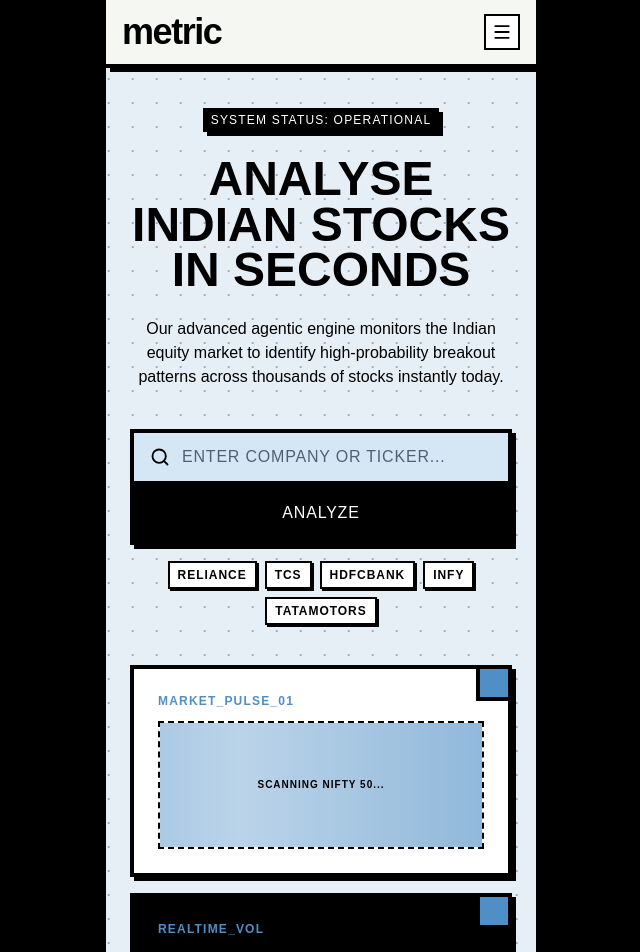
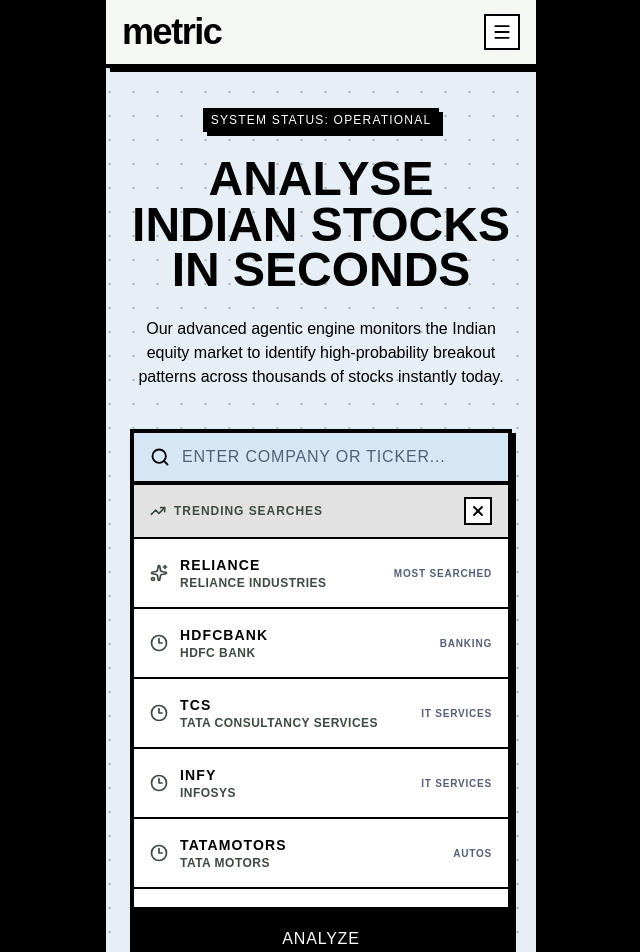
Before and after one commit to threeoneonetwo/metric-stocks-analyser, a Next.js app: page / in a window 1280 px wide. Shown: the top 952 px of the page, without its empty margins (319-959 px from the left). Built offline with nearby package versions, Linux system fonts and the light colour scheme.

Commit message:
Add animated ticker search dropdown

```diff
--- a/app/globals.css
+++ b/app/globals.css
@@ -160,6 +160,33 @@
   transform: translate(4px, 4px);
 }
 
+.search-dropdown {
+  animation: dropdownOpen 180ms cubic-bezier(0.2, 0.8, 0.2, 1) both;
+  transform-origin: top center;
+  will-change: opacity, transform, clip-path;
+}
+
+.search-dropdown-list {
+  max-height: min(24rem, 46vh);
+  overscroll-behavior: contain;
+  scrollbar-color: var(--metric-black) var(--metric-surface-variant);
+  scrollbar-width: thin;
+}
+
+.search-dropdown-list::-webkit-scrollbar {
+  width: 10px;
+}
+
+.search-dropdown-list::-webkit-scrollbar-track {
+  background: var(--metric-surface-variant);
+  border-left: 2px solid var(--metric-black);
+}
+
+.search-dropdown-list::-webkit-scrollbar-thumb {
+  background: var(--metric-black);
+  border: 2px solid var(--metric-surface-variant);
+}
+
 @media (hover: hover) and (pointer: fine) {
   :where(a, button, label, tr, .surface, .neo-shadow, .neo-shadow-sm, article > section, main > section > section) {
     transition:
@@ -240,6 +267,19 @@
   }
 }
 
+@keyframes dropdownOpen {
+  from {
+    clip-path: inset(0 0 100% 0);
+    opacity: 0;
+    transform: translateY(-6px) scaleY(0.96);
+  }
+  to {
+    clip-path: inset(0 0 0 0);
+    opacity: 1;
+    transform: translateY(0) scaleY(1);
+  }
+}
+
 @keyframes scan {
   from {
     background-position: 200% 0;
--- a/app/page.tsx
+++ b/app/page.tsx
@@ -1,5 +1,4 @@
 import Link from "next/link";
-import coldStartTickers from "@/data/coldStartTickers.json";
 import { FooterBar, TopBar } from "@/components/site-chrome";
 import { TickerSearch } from "@/components/ticker-search";
 
@@ -26,22 +25,9 @@
           </p>
         </div>
 
-        <section id="ticker-search" className="scroll-mt-20 flex flex-col gap-4">
+        <section id="ticker-search" className="scroll-mt-20">
           <div className="animate-entrance delay-3">
             <TickerSearch />
-          </div>
-          <div className="flex flex-wrap justify-center gap-2">
-            {coldStartTickers.map((item, index) => (
-              <Link
-                key={item.ticker}
-                href={`/analyze/${item.ticker}`}
-                className="neo-press border-2 border-black bg-white px-2 py-1 font-mono text-xs font-bold uppercase tracking-[0.08em] neo-shadow-sm transition hover:-translate-x-0.5 hover:-translate-y-0.5 hover:bg-metric-green-bright"
-                title={item.name}
-                style={{ animationDelay: `${0.4 + index * 0.06}s` }}
-              >
-                {item.ticker}
-              </Link>
-            ))}
           </div>
         </section>
 
--- a/components/ticker-search.tsx
+++ b/components/ticker-search.tsx
@@ -1,7 +1,8 @@
 "use client";
 
 import { useRouter } from "next/navigation";
-import { Search } from "lucide-react";
+import { Clock3, Search, Sparkles, TrendingUp, X } from "lucide-react";
+import { useMemo, useState } from "react";
 import { useForm } from "react-hook-form";
 import { z } from "zod";
 import { zodResolver } from "@hookform/resolvers/zod";
@@ -12,12 +13,36 @@
 
 type TickerForm = z.infer<typeof tickerSchema>;
 
+const searchSuggestions = [
+  { ticker: "RELIANCE", name: "Reliance Industries", meta: "Most searched" },
+  { ticker: "HDFCBANK", name: "HDFC Bank", meta: "Banking" },
+  { ticker: "TCS", name: "Tata Consultancy Services", meta: "IT services" },
+  { ticker: "INFY", name: "Infosys", meta: "IT services" },
+  { ticker: "TATAMOTORS", name: "Tata Motors", meta: "Autos" },
+  { ticker: "BHARTIARTL", name: "Bharti Airtel", meta: "Telecom" },
+];
+
 export function TickerSearch() {
   const router = useRouter();
+  const [isDropdownOpen, setIsDropdownOpen] = useState(false);
   const form = useForm<TickerForm>({
     resolver: zodResolver(tickerSchema),
     defaultValues: { query: "" },
   });
+  const query = form.watch("query").trim();
+  const filteredSuggestions = useMemo(() => {
+    const normalizedQuery = query.toLowerCase();
+
+    if (!normalizedQuery) {
+      return searchSuggestions;
+    }
+
+    return searchSuggestions.filter((item) => {
+      const searchable = `${item.ticker} ${item.name}`.toLowerCase();
+      return searchable.includes(normalizedQuery);
+    });
+  }, [query]);
+  const queryField = form.register("query");
 
   async function onSubmit(values: TickerForm) {
     const query = values.query.trim();
@@ -32,21 +57,100 @@
     });
   }
 
+  function openSuggestion(ticker: string) {
+    setIsDropdownOpen(false);
+    form.setValue("query", ticker, { shouldValidate: true });
+    router.push(`/analyze/${ticker}`);
+  }
+
   return (
     <form
       onSubmit={form.handleSubmit(onSubmit)}
       className="flex w-full flex-col gap-0 neo-shadow"
+      onBlur={() => window.setTimeout(() => setIsDropdownOpen(false), 120)}
     >
       <label className="flex min-w-0 flex-1 items-center gap-3 border-4 border-black bg-metric-finance-accent-soft px-4 py-3">
         <Search className="shrink-0" size={20} strokeWidth={2.2} />
         <input
           autoFocus
           aria-label="Company name or stock ticker"
+          aria-expanded={isDropdownOpen}
+          aria-haspopup="listbox"
+          aria-controls="ticker-search-dropdown"
           placeholder="ENTER COMPANY OR TICKER..."
+          role="combobox"
           className="min-w-0 flex-1 bg-transparent font-mono text-sm font-bold uppercase tracking-[0.05em] text-black outline-none placeholder:text-metric-blue"
-          {...form.register("query")}
+          name={queryField.name}
+          ref={queryField.ref}
+          onBlur={queryField.onBlur}
+          onChange={(event) => {
+            setIsDropdownOpen(true);
+            void queryField.onChange(event);
+          }}
+          onFocus={() => setIsDropdownOpen(true)}
+          onClick={() => setIsDropdownOpen(true)}
         />
       </label>
+      {isDropdownOpen ? (
+        <div
+          id="ticker-search-dropdown"
+          role="listbox"
+          className="search-dropdown border-x-4 border-b-4 border-black bg-white"
+          onMouseDown={(event) => event.preventDefault()}
+        >
+          <div className="flex items-center justify-between gap-3 border-b-2 border-black bg-metric-surface-variant px-4 py-3">
+            <div className="flex min-w-0 items-center gap-2 font-mono text-xs font-bold uppercase tracking-[0.08em] text-metric-muted">
+              <TrendingUp size={16} strokeWidth={2.4} />
+              Trending searches
+            </div>
+            <button
+              type="button"
+              aria-label="Close search suggestions"
+              className="neo-press flex h-7 w-7 shrink-0 items-center justify-center border-2 border-black bg-white text-black hover:bg-metric-finance-accent-soft"
+              onClick={() => setIsDropdownOpen(false)}
+            >
+              <X size={16} strokeWidth={2.8} />
+            </button>
+          </div>
+          <div className="search-dropdown-list grid overflow-y-auto">
+            {filteredSuggestions.length > 0 ? (
+              filteredSuggestions.map((item, index) => (
+                <button
+                  key={item.ticker}
+                  type="button"
+                  role="option"
+                  aria-selected="false"
+                  className="flex items-center justify-between gap-4 border-b-2 border-black px-4 py-4 text-left transition last:border-b-0 hover:bg-metric-finance-accent-soft"
+                  onClick={() => openSuggestion(item.ticker)}
+                >
+                  <span className="flex min-w-0 items-center gap-3">
+                    {index === 0 && !query ? (
+                      <Sparkles className="shrink-0 text-metric-muted" size={18} strokeWidth={2.3} />
+                    ) : (
+                      <Clock3 className="shrink-0 text-metric-muted" size={18} strokeWidth={2.3} />
+                    )}
+                    <span className="min-w-0">
+                      <span className="block font-mono text-sm font-extrabold uppercase tracking-[0.08em] text-black">
+                        {item.ticker}
+                      </span>
+                      <span className="block truncate text-xs font-bold uppercase tracking-[0.04em] text-metric-muted">
+                        {item.name}
+                      </span>
+                    </span>
+                  </span>
+                  <span className="shrink-0 font-mono text-[10px] font-bold uppercase tracking-[0.08em] text-metric-blue">
+                    {item.meta}
+                  </span>
+                </button>
+              ))
+            ) : (
+              <div className="px-4 py-5 font-mono text-xs font-bold uppercase leading-5 tracking-[0.06em] text-metric-muted">
+                Press analyze to resolve this company name.
+              </div>
+            )}
+          </div>
+        </div>
+      ) : null}
       <button
         className="neo-press border-4 border-t-0 border-black bg-black px-8 py-4 font-mono text-sm font-bold uppercase tracking-[0.05em] text-white hover:bg-metric-green hover:text-white disabled:cursor-wait disabled:opacity-70"
         disabled={form.formState.isSubmitting}
```
